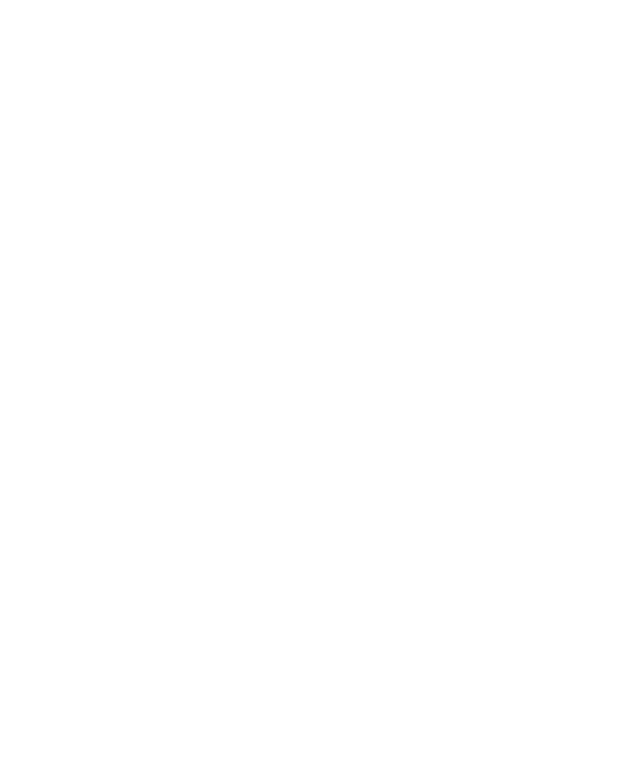
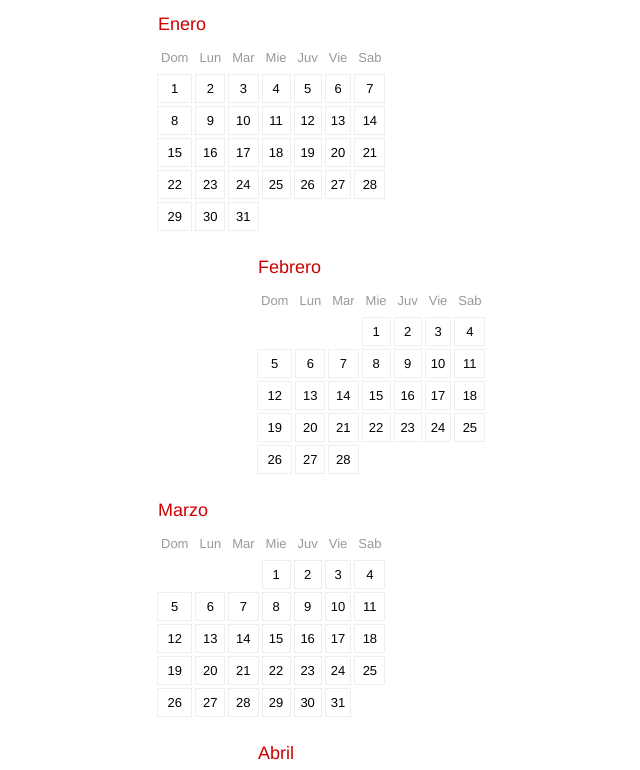
Before and after one commit to LezKno89/calendario-devcode, a plain HTML site: page index.html in a window 1280 px wide. Shown: the top 770 px of the page, without its empty margins (311-951 px from the left). Drawn offline with Linux system fonts and the light colour scheme.

Commit message:
añade defer a script

```diff
--- a/index.html
+++ b/index.html
@@ -3,7 +3,9 @@
   <head>
     <meta charset="utf-8">
     <title>calendario</title>
-    <script src="main.js">
+    <script src="main.js"defer></<script>
+
+    </script>
       <link rel="stylesheet" href="styles.css">
   </head>
   <body>
```
